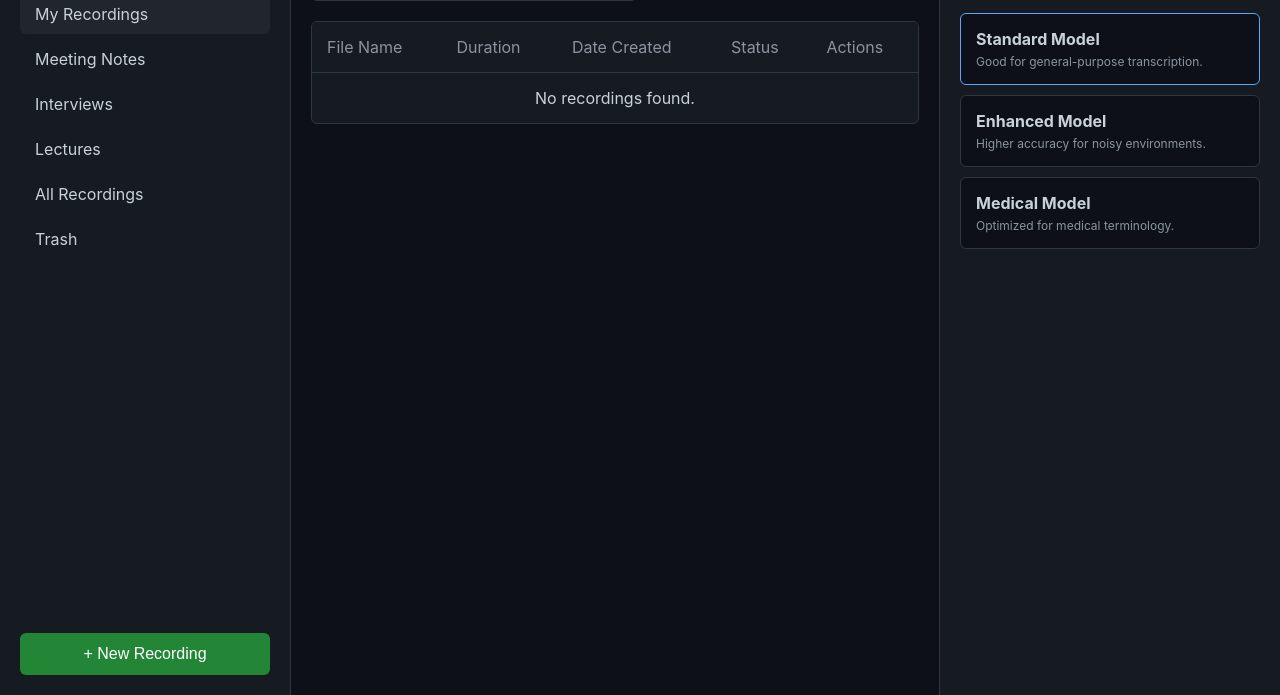
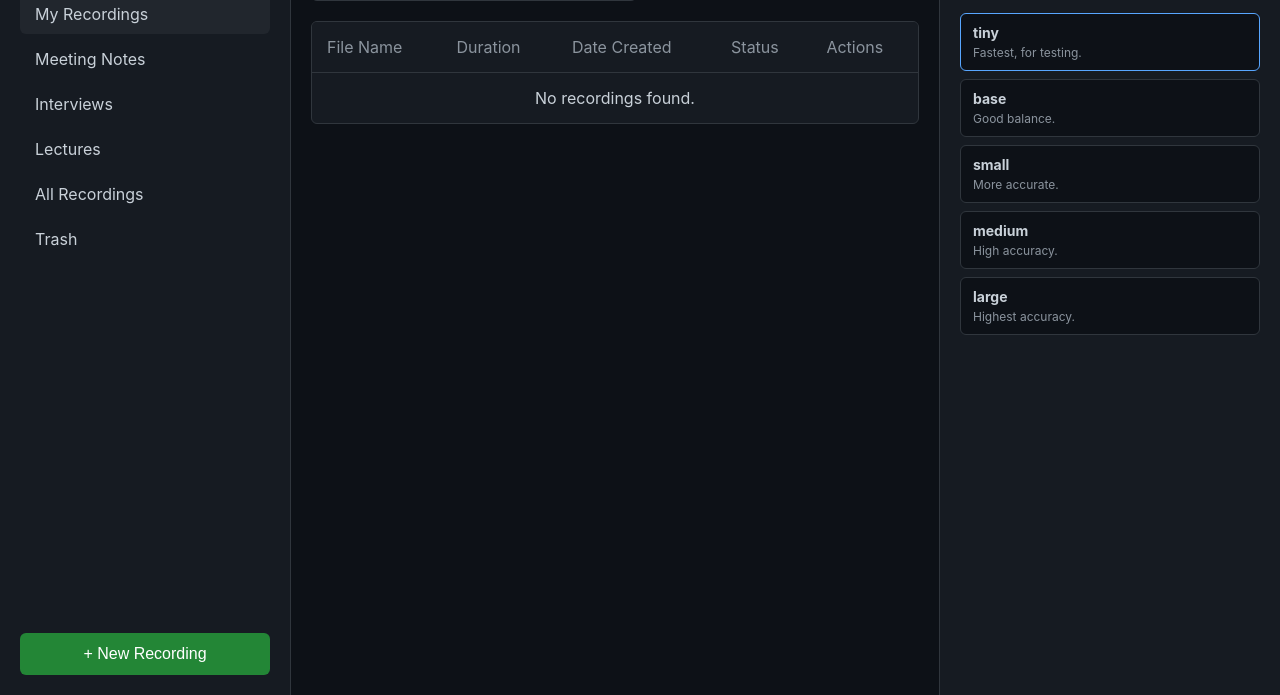
Before and after one commit to MaikFakir/wIsper_notes_local, a Flask app: page / in a window 1280 px wide. Shown: the part 105-800 px from the top of the page. Run offline with Flask 3, Linux system fonts and the light colour scheme; data that the repository does not hold is empty; some libraries are stand-ins or nearby versions.

Commit message:
This commit completes a major refactoring of the application, replacing the original Gradio interface with a new, stable, and robust architecture based on a Flask web server and a decoupled background worker.
This new architecture solves the persistent stability issues caused by library conflicts between the web server and heavy AI/ML models.

Key Changes:

- **Flask Web Server (`app.py`):** Serves a new HTML/CSS/JS frontend. It handles user interactions like file uploads and deletions via a REST API. It is now lightweight and does not import any heavy libraries, ensuring its stability.

- **Decoupled Worker (`worker.py`):** Runs as a separate, long-running process. It polls for files marked as "Processing" and dispatches them for transcription. It does not load any AI models directly.

- **Isolated Transcriber (`transcribe_cli.py`):** A new command-line script that is called by the worker via a `subprocess`. It is the only component that loads the `faster-whisper` model. This isolates the heavy library in a short-lived process, preventing memory and import conflicts.

- **New Frontend:** A completely new user interface built with HTML, CSS, and JavaScript, based on the user's provided design. It includes polling (`setInterval`) to automatically update the status of transcriptions. The model selection UI has been updated to show specific Whisper models in a more compact design.

- **Dependency Cleanup:** Removed `librosa` and `soundfile` dependencies from the core application logic to ensure stability. The diarization feature was removed in favor of a stable transcription system.

- **Final Verification:** The entire system was successfully tested end-to-end, confirming that file uploads, background processing, and UI updates work correctly.

```diff
--- a/static/style.css
+++ b/static/style.css
@@ -196,8 +196,8 @@ tbody tr:last-child td {
     background-color: #0d1117;
     border: 1px solid #30363d;
     border-radius: 6px;
-    padding: 15px;
-    margin-bottom: 10px;
+    padding: 10px 12px;
+    margin-bottom: 8px;
     cursor: pointer;
 }
 
@@ -205,8 +205,9 @@ tbody tr:last-child td {
     border-color: #58a6ff;
 }
 
-.model-selection .model-option h4 {
-    margin: 0 0 5px 0;
+.model-selection .model-option h5 {
+    margin: 0 0 4px 0;
+    font-size: 14px;
 }
 
 .model-selection .model-option p {
--- a/templates/index.html
+++ b/templates/index.html
@@ -95,16 +95,24 @@
             <p>Select the model to use for your new recordings.</p>
             <div class="model-selection">
                 <div class="model-option active">
-                    <h4>Standard Model</h4>
-                    <p>Good for general-purpose transcription.</p>
+                    <h5>tiny</h5>
+                    <p>Fastest, for testing.</p>
                 </div>
                 <div class="model-option">
-                    <h4>Enhanced Model</h4>
-                    <p>Higher accuracy for noisy environments.</p>
+                    <h5>base</h5>
+                    <p>Good balance.</p>
                 </div>
                 <div class="model-option">
-                    <h4>Medical Model</h4>
-                    <p>Optimized for medical terminology.</p>
+                    <h5>small</h5>
+                    <p>More accurate.</p>
+                </div>
+                <div class="model-option">
+                    <h5>medium</h5>
+                    <p>High accuracy.</p>
+                </div>
+                <div class="model-option">
+                    <h5>large</h5>
+                    <p>Highest accuracy.</p>
                 </div>
             </div>
         </aside>
```
